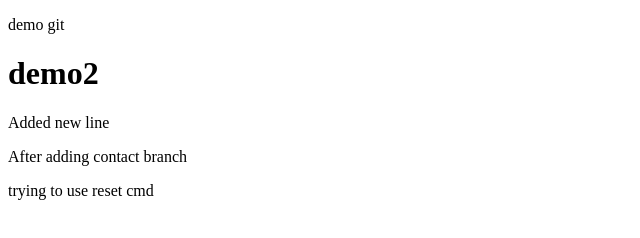
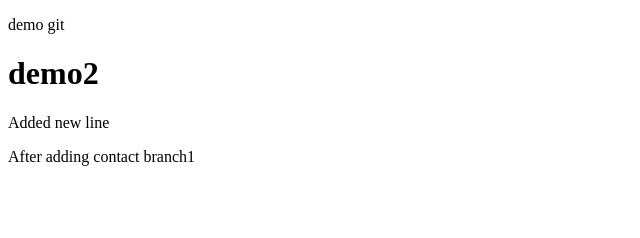
Before and after one commit to Aniruddha17112002/Learning-git, a plain HTML site: page index.html in a window 1280 px wide. Shown: the whole page, without its empty margins (0-640 px from the left). Drawn offline with Linux system fonts and the light colour scheme.

Commit message:
Added branch to branch1

```diff
--- a/index.html
+++ b/index.html
@@ -9,7 +9,6 @@
     <p>demo git</p>
     <h1> demo2</h1>
     <p>Added new line</p>
-    <p> After adding contact branch</p>
-    <p>trying to use reset cmd</p>
+    <p> After adding contact branch1</p>
 </body>
 </html>
```
